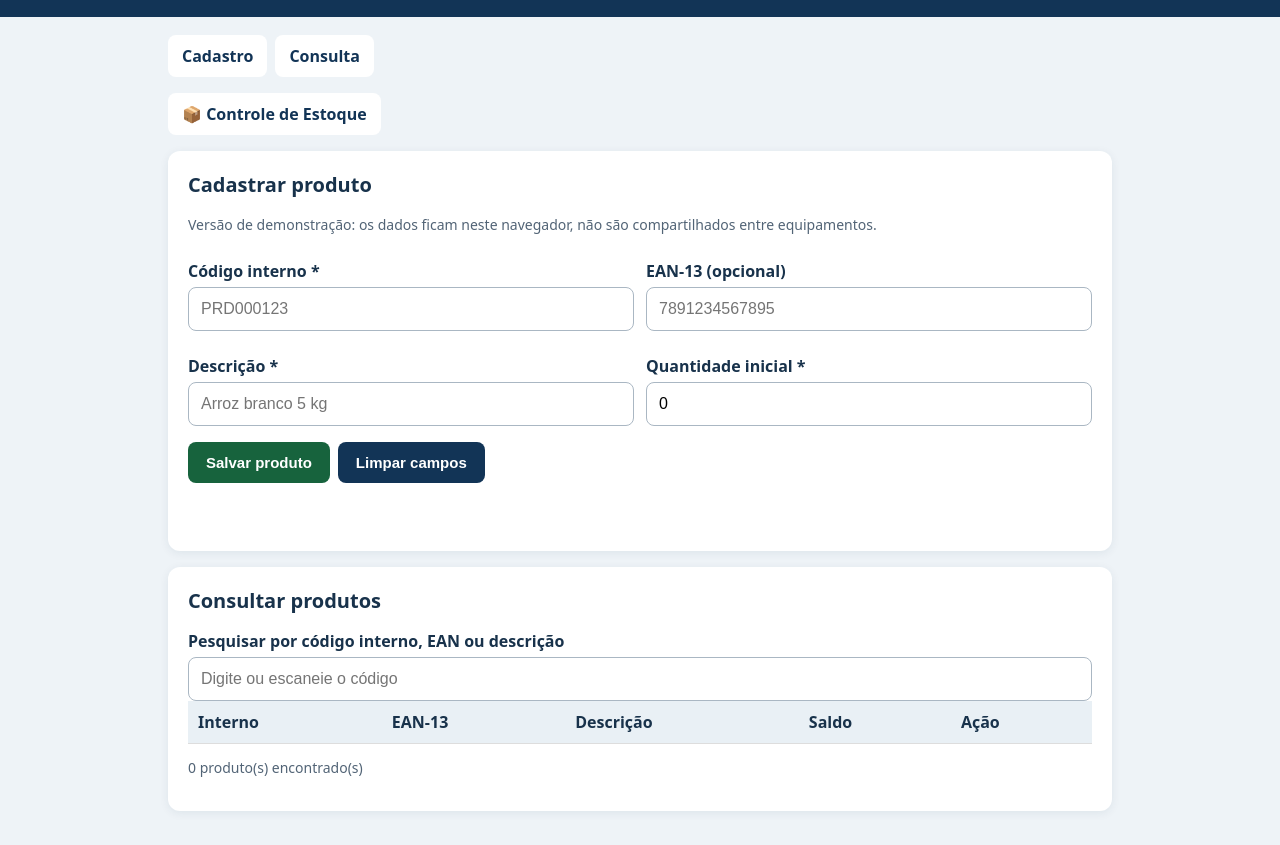
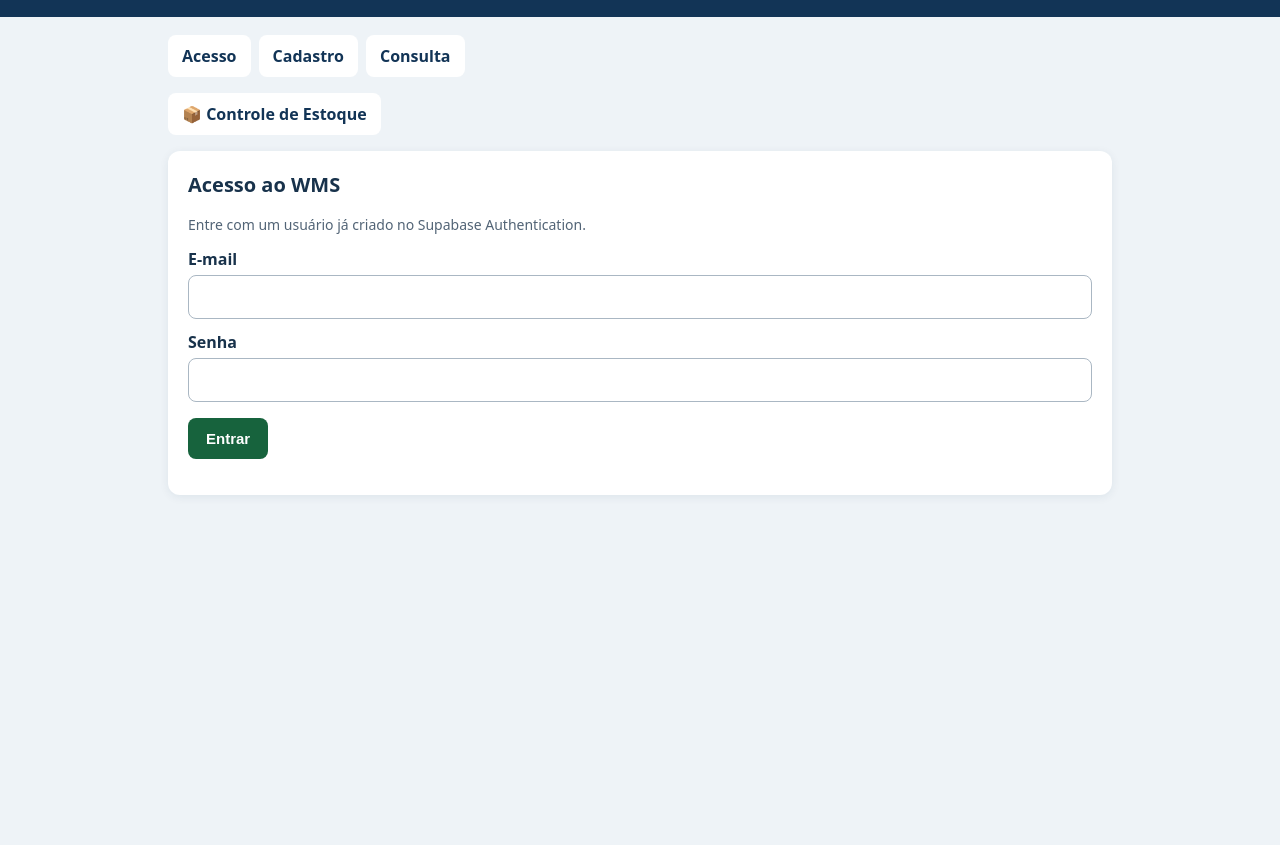
Before and after one commit to vitorinoleovieira-cpu/PRIME-LOG-STICA-SISTEMA-, a plain HTML site: page index.html in a window 1280 px wide. Shown: the part 81-926 px from the top of the page. After the commit the page ends 800 px from the top, so only its background shows below. Drawn offline with Linux system fonts and the light colour scheme.

Commit message:
Add files via upload

```diff
--- a/index.html
+++ b/index.html
@@ -10,25 +10,37 @@
 <body>
 <header><h1>PRIME LOGÍSTICA</h1><p>WMS • Cadastro e consulta de produtos</p></header>
 <main>
-<nav><a href="#cadastro">Cadastro</a><a href="#consulta">Consulta</a></nav>
+<nav><a href="#acesso">Acesso</a><a href="#cadastro">Cadastro</a><a href="#consulta">Consulta</a></nav>
 <nav>
 <a href="estoques.html">📦 Controle de Estoque</a>
 </nav>
-<section class="panel" id="cadastro"><h2>Cadastrar produto</h2><p class="muted">Versão de demonstração: os dados ficam neste navegador, não são compartilhados entre equipamentos.</p>
+<section class="panel" id="acesso"><h2>Acesso ao WMS</h2><p class="muted">Entre com um usuário já criado no Supabase Authentication.</p><form id="loginForm"><label for="email">E-mail</label><input id="email" type="email" autocomplete="username" required><label for="senha">Senha</label><input id="senha" type="password" autocomplete="current-password" required><div class="actions"><button type="submit">Entrar</button><button type="button" class="secondary" id="sair">Sair</button></div></form><p id="loginStatus" role="status"></p></section><div id="app" hidden><section class="panel" id="cadastro"><h2>Cadastrar produto</h2><p class="muted">Os produtos são carregados do banco Supabase. O acesso depende das permissões configuradas no banco.</p>
 <form id="form"><div class="grid"><div><label for="interno">Código interno *</label><input id="interno" required maxlength="40" placeholder="PRD000123"></div><div><label for="ean">EAN-13 (opcional)</label><input id="ean" inputmode="numeric" maxlength="13" placeholder="7891234567895"></div><div><label for="descricao">Descrição *</label><input id="descricao" required maxlength="120" placeholder="Arroz branco 5 kg"></div><div><label for="quantidade">Quantidade inicial *</label><input id="quantidade" type="number" min="0" step="1" required value="0"></div></div><div class="actions"><button type="submit">Salvar produto</button><button type="reset" class="secondary">Limpar campos</button></div></form><p class="status" id="status" role="status"></p></section>
-<section class="panel" id="consulta"><h2>Consultar produtos</h2><label for="busca">Pesquisar por código interno, EAN ou descrição</label><input id="busca" placeholder="Digite ou escaneie o código"><div class="table-wrap"><table><thead><tr><th>Interno</th><th>EAN-13</th><th>Descrição</th><th>Saldo</th><th>Ação</th></tr></thead><tbody id="lista"></tbody></table></div><p class="muted" id="total"></p></section>
+<section class="panel" id="consulta"><h2>Consultar produtos</h2><label for="busca">Pesquisar por código interno, EAN ou descrição</label><input id="busca" placeholder="Digite ou escaneie o código"><div class="table-wrap"><table><thead><tr><th>Interno</th><th>EAN-13</th><th>Descrição</th><th>Saldo</th><th>Ação</th></tr></thead><tbody id="lista"></tbody></table></div><p class="muted" id="total"></p></section></div>
 </main>
 <script>
 'use strict';
-const SUPABASE_URL = 'https://jksdidefhlwcfhpdsxuj.supabase.co';
-const SUPABASE_KEY = 'sb_publishable_dAFjkV6lzE0tQ1BYYmJCmg_Lfuy4yrp';
-const KEY='prime-wms-demo-produtos-v1';
+const SUPABASE_URL='https://jksdidefhlwcfhpdsxuj.supabase.co';
+const SUPABASE_KEY='sb_publishable_dAFjkV6lzE0tQ1BYYmJCmg_Lfuy4yrp';
+const TABLE='produtos'; // Se sua tabela tiver outro nome, altere aqui.
 const el=id=>document.getElementById(id);
-let produtos=[];
-try{const raw=JSON.parse(localStorage.getItem(KEY)||'[]');produtos=Array.isArray(raw)?raw:[]}catch{produtos=[]}
+let session=null,produtos=[];
+const stored=sessionStorage.getItem('prime_wms_session');
+try{session=stored?JSON.parse(stored):null}catch{session=null}
 function validoEAN(s){if(!/^\d{13}$/.test(s))return false;const soma=[...s.slice(0,12)].reduce((n,d,i)=>n+Number(d)*(i%2?3:1),0);return (10-soma%10)%10===Number(s[12])}
-function persistir(){localStorage.setItem(KEY,JSON.stringify(produtos))}
-function render(){const q=el('busca').value.trim().toLowerCase();const lista=el('lista');lista.replaceChildren();const encontrados=produtos.filter(p=>[p.interno,p.ean,p.descricao].some(v=>v.toLowerCase().includes(q)));for(const p of encontrados){const tr=document.createElement('tr');for(const v of [p.interno,p.ean||'—',p.descricao,String(p.quantidade)]){const td=document.createElement('td');td.textContent=v;tr.append(td)}const td=document.createElement('td');const btn=document.createElement('button');btn.textContent='Excluir';btn.className='danger';btn.type='button';btn.addEventListener('click',()=>{if(confirm('Excluir este produto da demonstração?')){produtos=produtos.filter(x=>x.interno!==p.interno);persistir();render()}});td.append(btn);tr.append(td);lista.append(tr)}el('total').textContent=`${encontrados.length} produto(s) encontrado(s)`}
-el('form').addEventListener('submit',event=>{event.preventDefault();const interno=el('interno').value.trim().toUpperCase();const ean=el('ean').value.trim();const descricao=el('descricao').value.trim();const quantidade=Number(el('quantidade').value);const status=el('status');if(ean&&!validoEAN(ean)){status.textContent='EAN-13 inválido: confira os 13 dígitos e o dígito verificador.';return}if(!Number.isSafeInteger(quantidade)||quantidade<0){status.textContent='Quantidade deve ser um número inteiro não negativo.';return}if(produtos.some(p=>p.interno===interno)){status.textContent='Código interno já cadastrado.';return}if(ean&&produtos.some(p=>p.ean===ean)){status.textContent='EAN-13 já cadastrado.';return}produtos.push({interno,ean,descricao,quantidade});try{persistir()}catch{produtos.pop();status.textContent='Não foi possível salvar neste navegador.';return}el('form').reset();status.textContent='Produto cadastrado com sucesso neste navegador.';render()});el('busca').addEventListener('input',render);render();
+function headers(auth=true){const h={'apikey':SUPABASE_KEY,'Content-Type':'application/json'};if(auth&&session?.access_token)h.Authorization='Bearer '+session.access_token;return h}
+async function request(path,options={}){const res=await fetch(SUPABASE_URL+path,{...options,headers:{...headers(),...(options.headers||{})}});if(!res.ok){let detail='';try{const err=await res.json();detail=err.message||err.error_description||err.error||''}catch{}throw Error(detail||'Erro HTTP '+res.status)}if(res.status===204||res.status===201&&options.headers?.Prefer==='return=minimal')return null;return res.json()}
+function setLogin(msg){el('loginStatus').textContent=msg}
+function setStatus(msg){el('status').textContent=msg}
+function toggle(){el('app').hidden=!session?.access_token;el('loginForm').hidden=!!session?.access_token;el('sair').hidden=!session?.access_token}
+async function refresh(){if(!session?.refresh_token)throw Error('Faça login novamente.');const res=await fetch(SUPABASE_URL+'/auth/v1/token?grant_type=refresh_token',{method:'POST',headers:headers(false),body:JSON.stringify({refresh_token:session.refresh_token})});if(!res.ok)throw Error('Sua sessão expirou. Entre novamente.');const refreshed=await res.json();session={...refreshed,expires_at:Math.floor(Date.now()/1000)+refreshed.expires_in};sessionStorage.setItem('prime_wms_session',JSON.stringify(session))}
+async function ensureSession(){if(!session?.access_token)throw Error('Faça login.');if(session.expires_at&&Date.now()/1000>session.expires_at-60)await refresh()}
+async function carregar(){try{await ensureSession();produtos=await request('/rest/v1/'+TABLE+'?select=interno,ean,descricao,quantidade&order=descricao.asc');render();setStatus('Produtos sincronizados com Supabase.')}catch(e){produtos=[];render();setStatus('Não foi possível carregar: '+e.message)}}
+function render(){const q=el('busca').value.trim().toLowerCase(),lista=el('lista');lista.replaceChildren();const encontrados=produtos.filter(p=>[p.interno,p.ean,p.descricao].some(v=>String(v??'').toLowerCase().includes(q)));for(const p of encontrados){const tr=document.createElement('tr');for(const v of [p.interno,p.ean||'—',p.descricao,String(p.quantidade)]){const td=document.createElement('td');td.textContent=v;tr.append(td)}const td=document.createElement('td'),btn=document.createElement('button');btn.textContent='Excluir';btn.className='danger';btn.type='button';btn.addEventListener('click',async()=>{if(!confirm('Excluir este produto do banco de dados?'))return;btn.disabled=true;try{await ensureSession();await request('/rest/v1/'+TABLE+'?interno=eq.'+encodeURIComponent(p.interno),{method:'DELETE'});await carregar()}catch(e){setStatus('Erro ao excluir: '+e.message);btn.disabled=false}});td.append(btn);tr.append(td);lista.append(tr)}el('total').textContent=`${encontrados.length} produto(s) encontrado(s)`}
+el('loginForm').addEventListener('submit',async event=>{event.preventDefault();setLogin('Entrando...');try{const res=await fetch(SUPABASE_URL+'/auth/v1/token?grant_type=password',{method:'POST',headers:headers(false),body:JSON.stringify({email:el('email').value.trim(),password:el('senha').value})});const data=await res.json();if(!res.ok)throw Error(data.msg||data.error_description||data.message||'Login não autorizado');session={...data,expires_at:Math.floor(Date.now()/1000)+data.expires_in};sessionStorage.setItem('prime_wms_session',JSON.stringify(session));el('senha').value='';toggle();setLogin('Acesso autorizado.');await carregar()}catch(e){setLogin('Erro de acesso: '+e.message)}});
+el('sair').addEventListener('click',()=>{session=null;produtos=[];sessionStorage.removeItem('prime_wms_session');render();toggle();setLogin('Sessão encerrada.')});
+el('form').addEventListener('submit',async event=>{event.preventDefault();const interno=el('interno').value.trim().toUpperCase(),ean=el('ean').value.trim(),descricao=el('descricao').value.trim(),quantidade=Number(el('quantidade').value);if(ean&&!validoEAN(ean))return setStatus('EAN-13 inválido.');if(!Number.isSafeInteger(quantidade)||quantidade<0)return setStatus('Quantidade deve ser um inteiro não negativo.');if(produtos.some(p=>p.interno===interno))return setStatus('Código interno já cadastrado.');if(ean&&produtos.some(p=>p.ean===ean))return setStatus('EAN-13 já cadastrado.');try{await ensureSession();await request('/rest/v1/'+TABLE,{method:'POST',headers:{Prefer:'return=minimal'},body:JSON.stringify({interno,ean:ean||null,descricao,quantidade})});el('form').reset();await carregar();setStatus('Produto salvo no Supabase.')}catch(e){setStatus('Erro ao salvar: '+e.message)}});
+el('busca').addEventListener('input',render);
+toggle();render();if(session)carregar();
 </script>
 </body></html>
```
